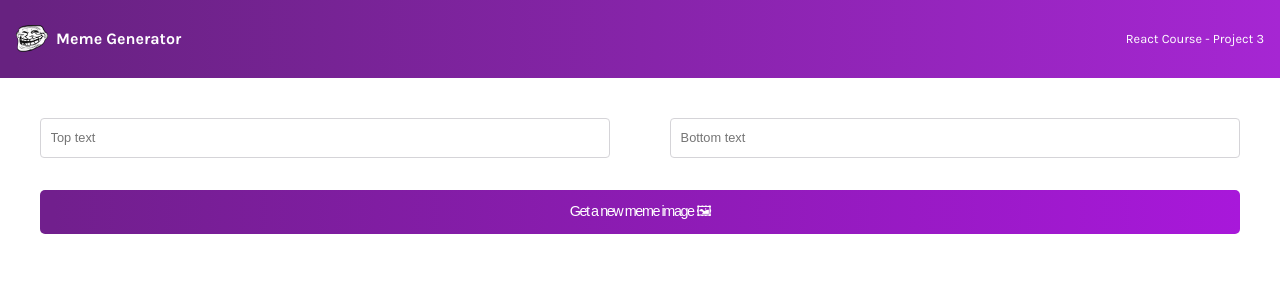
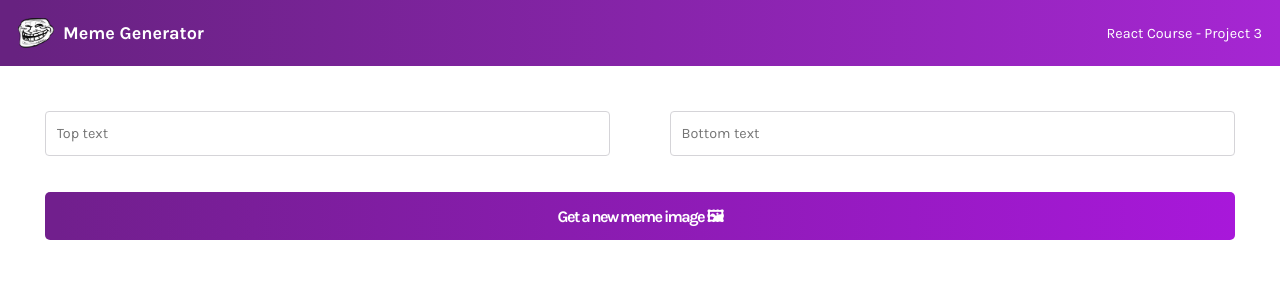
Before and after one commit to elios11/meme-generator, a React (Vite) app: page / in a window 1280 px wide. Shown: the top 300 px of the page. Built offline with nearby package versions, Linux system fonts and the light colour scheme.

Commit message:
Add media querys for responsiveness

```diff
--- a/src/index.css
+++ b/src/index.css
@@ -3,10 +3,43 @@
 }
 
 body {
+    font-size: 16px;
     font-family: "Karla", sans-serif;
     margin: 0;
 }
 
-h1, p {
+input, button {
+    font-family:inherit;
+}
+
+h1, h2, p {
     margin: 0;
 }
+
+.bold {
+    font-weight: bold;
+}
+
+@media (min-width: 992px) {
+    html {
+        font-size: 18px;
+    }
+}
+
+@media (min-width: 1600px) {
+    html {
+        font-size: 20px;
+    }
+}
+
+@media (min-width: 2000px) {
+    html {
+        font-size: 24px;
+    }
+}
+
+@media (min-width: 3000px) {
+    html {
+        font-size: 30px;
+    }
+}
```
